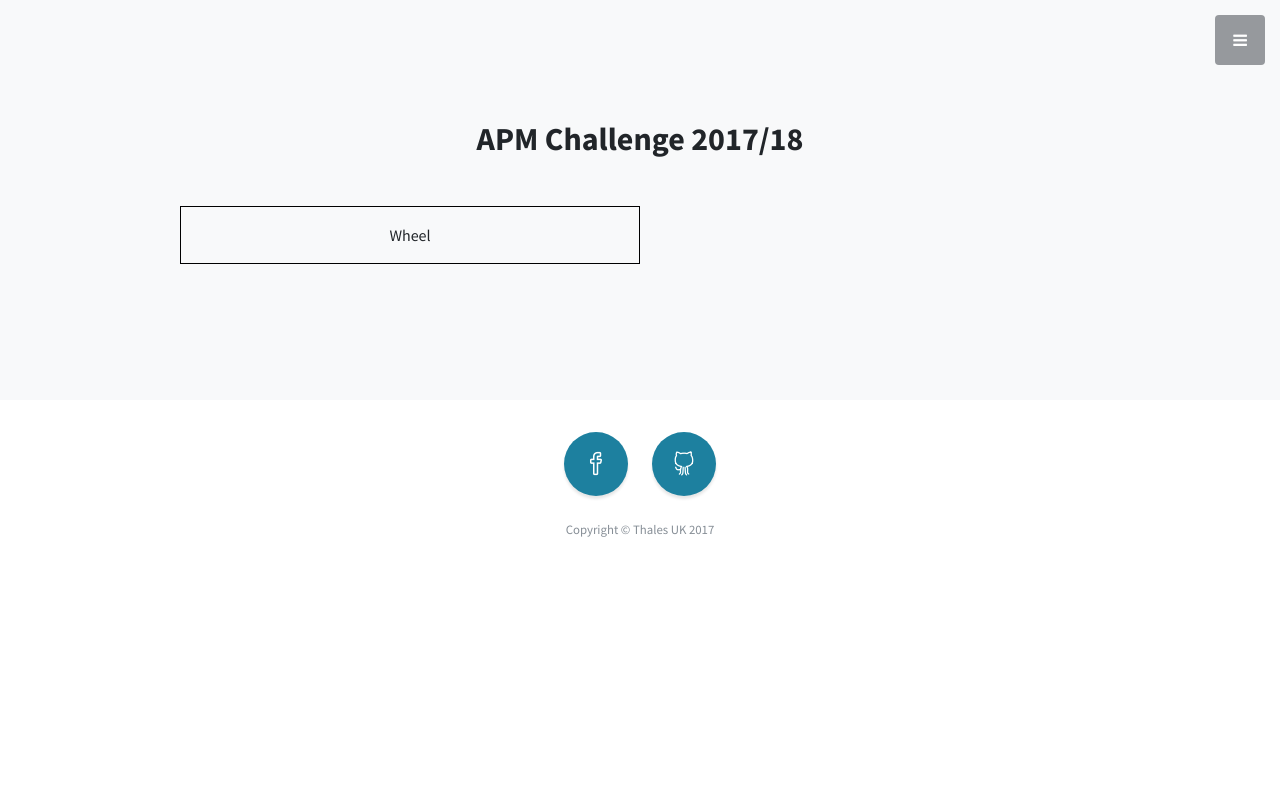
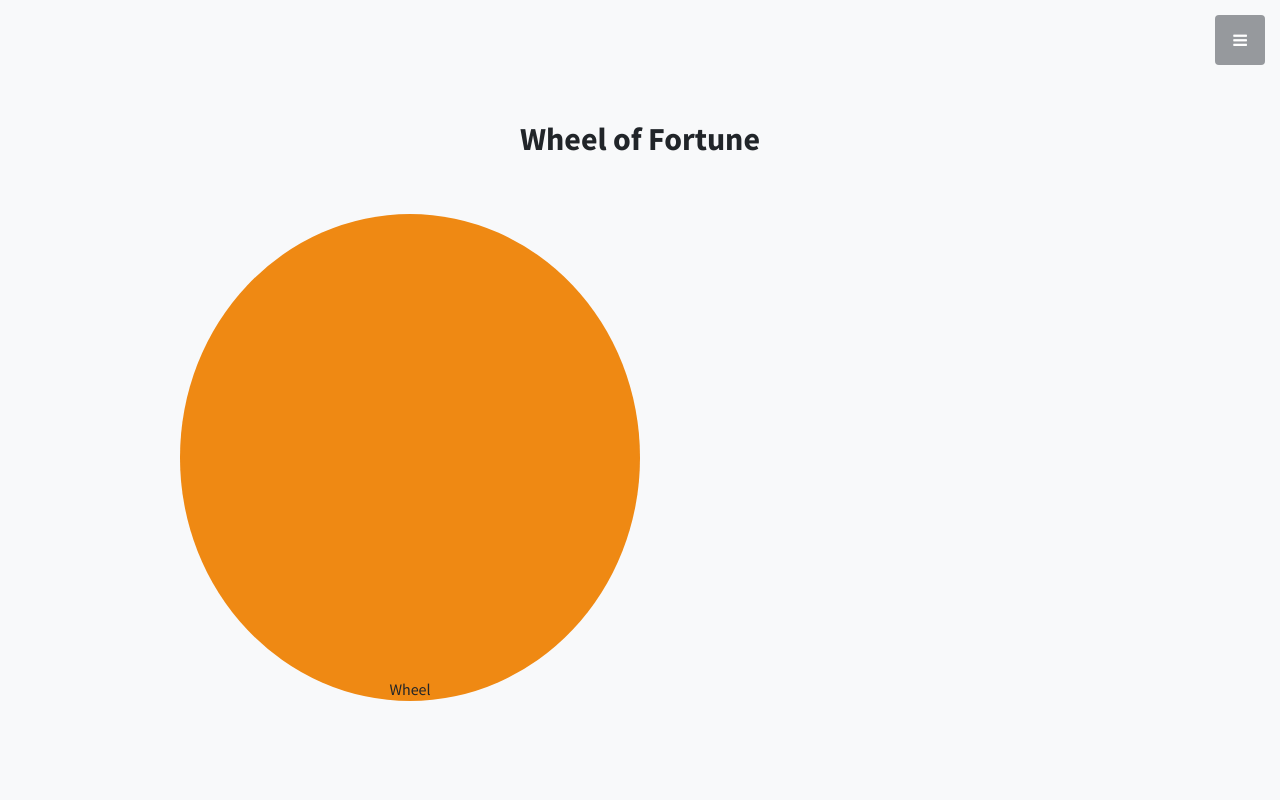
Before and after one commit to EM-Creations/WheelofFortune, a plain HTML site: page index.html in a window 1280 px wide. Shown: the top 800 px of the page. Drawn offline with Linux system fonts and the light colour scheme.

Commit message:
Update: More a circular shape.

```diff
--- a/css/thalites.css
+++ b/css/thalites.css
@@ -1,8 +1,16 @@
 /* APM Specific */
 #wheelOfFortune {
-  border: 1px solid black;
-  padding: 1rem;
-  width: 50%;
+	border-radius: 50%;
+	width: 50%;
+	height: auto;
+	padding-top: 50%;
+	background: #ef8913;
+}
+
+#wheelOfFortune>span#text{
+	display: inline-block;
+	text-align: center;
+	vertical-align: middle;
 }
 
 #wheelOfFortune:hover {
--- a/index.html
+++ b/index.html
@@ -42,12 +42,23 @@
 
     <section class="content-section bg-light" id="about">
       <div class="container text-center">
+
         <div class="row">
           <div class="col-lg-10 mx-auto">
-            <h2>APM Challenge 2017/18</h2>
-            <p class="lead mb-5"><div id="wheelOfFortune">Wheel</div></p>
+            <h2>Wheel of Fortune</h2>
           </div>
         </div>
+
+        <div class="row">
+          <div class="col-lg-10 mx-auto">
+            <p class="lead mb-5">
+              <div id="wheelOfFortune">
+                <span id="text">Wheel</span>
+              </div>
+            </p>
+          </div>
+        </div>
+
       </div>
     </section>
 
```
